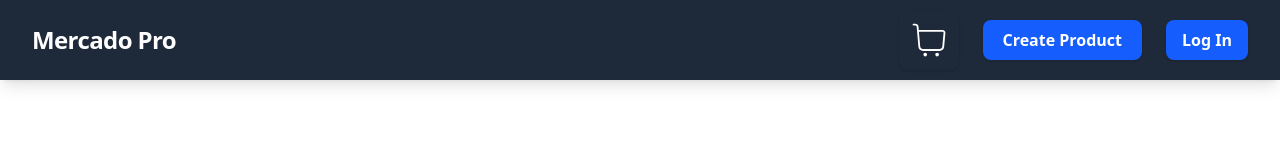
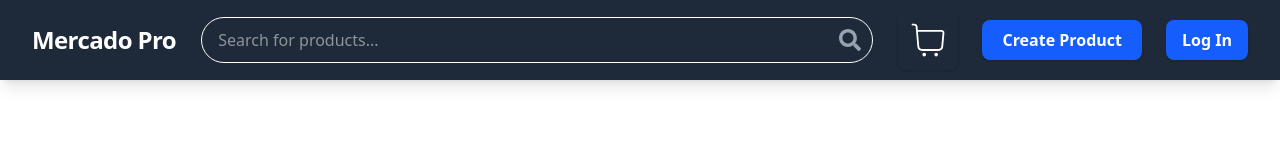
Before and after one commit to aaropaltemaa/Mercado-Pro, a React (Vite) app in the folder client/: page / in a window 1280 px wide. Shown: the top 148 px of the page. Built offline with nearby package versions, Linux system fonts and the light colour scheme; no server answers.

Commit message:
created initial design for search bar

```diff
--- a/client/src/components/NavBar.tsx
+++ b/client/src/components/NavBar.tsx
@@ -2,6 +2,7 @@ import { Link } from "react-router-dom";
 import { useAuthStore } from "../store/auth";
 import { CiShoppingCart } from "react-icons/ci";
 import { useCart } from "../store/cart";
+import SearchBar from "./SearchBar";
 
 const NavBar: React.FC = () => {
   const user = useAuthStore((state) => state.user);
@@ -18,6 +19,7 @@ const NavBar: React.FC = () => {
             Mercado Pro
           </h1>
         </Link>
+        <SearchBar />
         <div className="flex items-center gap-6">
           <Link
             to="/cart"
--- /dev/null
+++ b/client/src/components/SearchBar.tsx
@@ -0,0 +1,21 @@
+import { useState } from "react";
+import { FaSearch } from "react-icons/fa";
+
+const SearchBar = () => {
+  const [searchState, setSearchState] = useState("");
+  return (
+    <div className="relative w-full max-w-2xl">
+      <input
+        className="border rounded-3xl py-2.5 px-4 w-full"
+        type="text"
+        placeholder="Search for products..."
+      />
+      <FaSearch
+        size={22}
+        className="absolute right-3 top-1/2 transform -translate-y-1/2 text-gray-400"
+      />
+    </div>
+  );
+};
+
+export default SearchBar;
```
